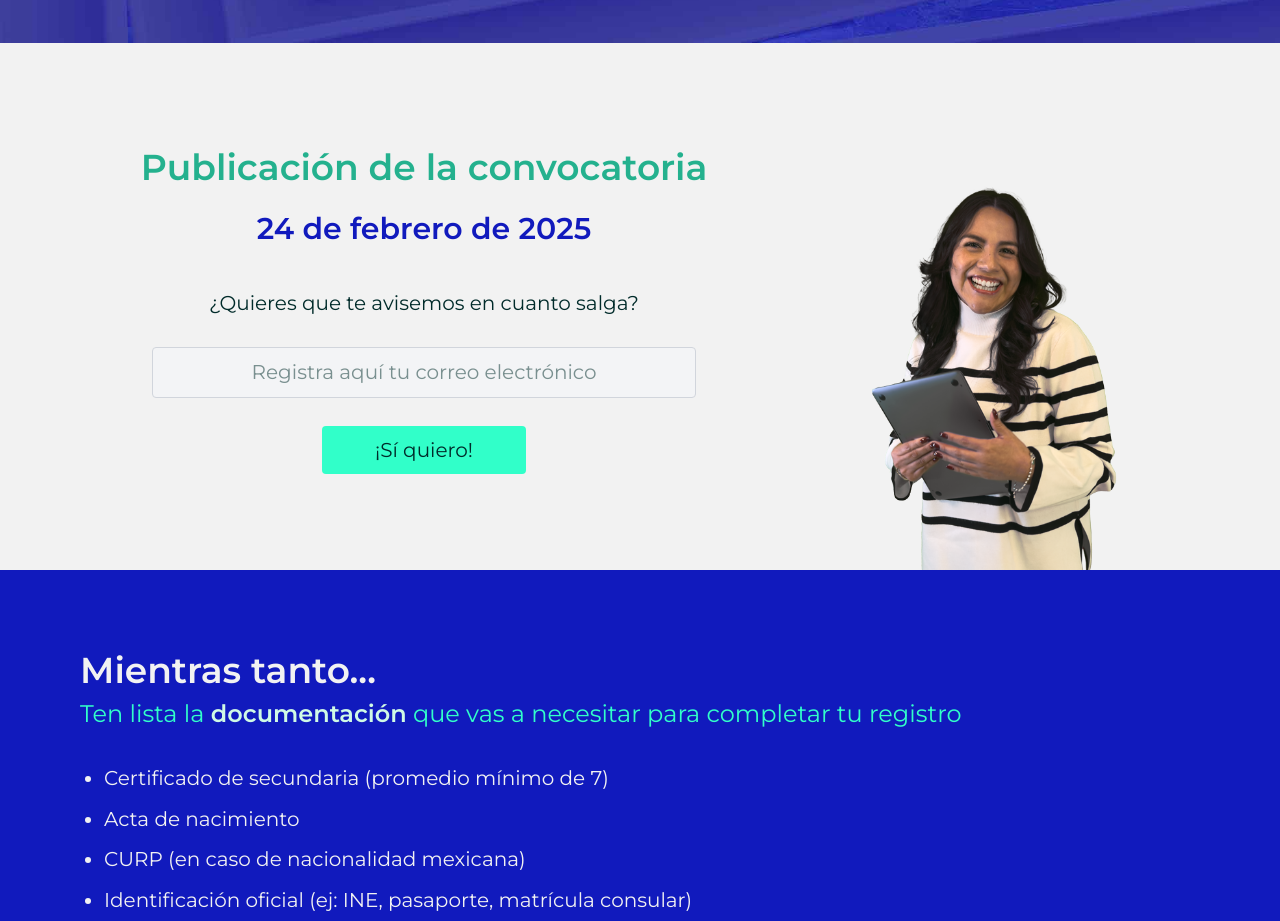
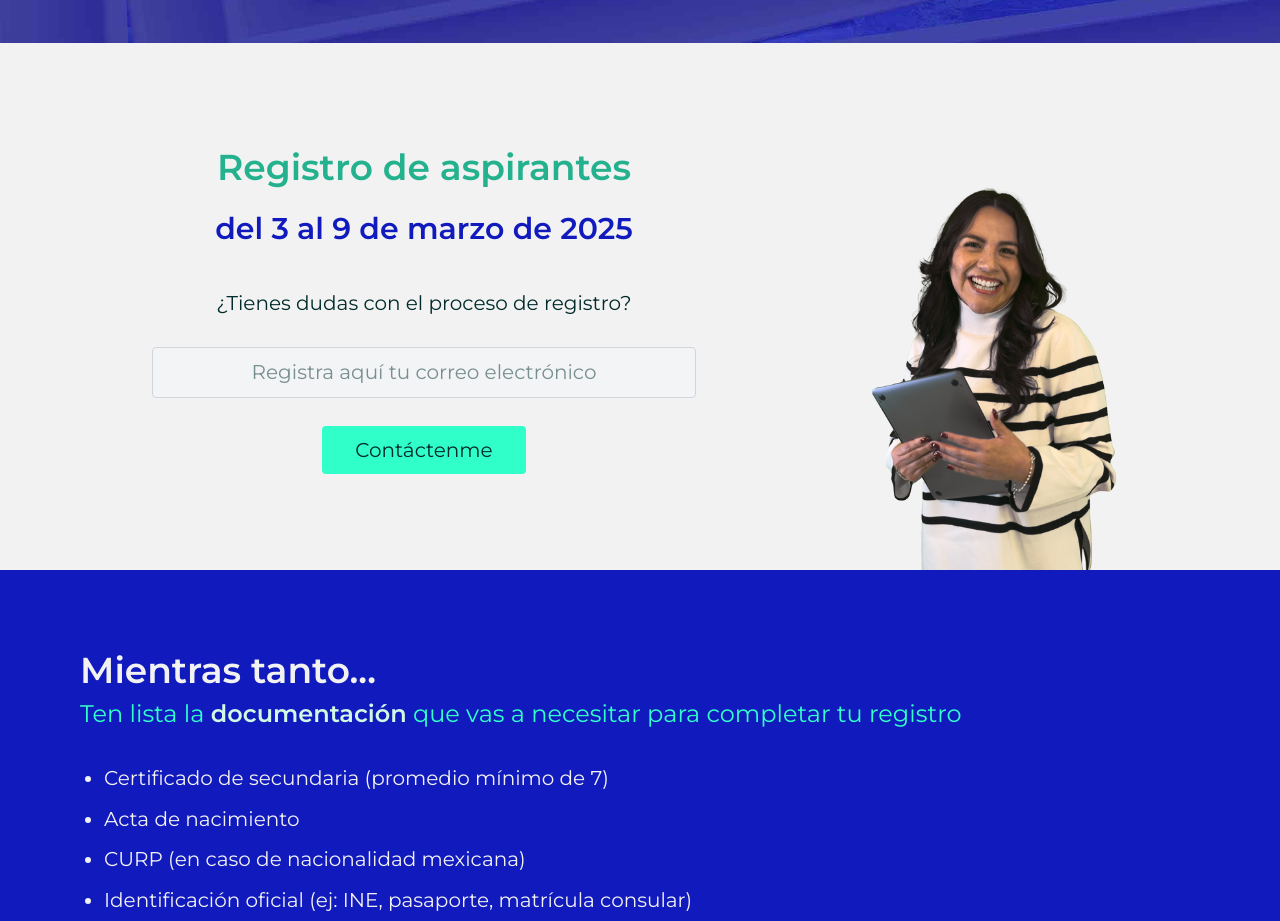
Before and after one commit to bunam-mx/convocatoria, an Astro site: page / in a window 1280 px wide. Shown: the part 3749-4670 px from the top of the page. Built offline with nearby package versions, Linux system fonts and the light colour scheme; Astro itself is replaced by a stand-in of ours; no server answers.

Commit message:
Se actualiza para Registro de aspirantes

```diff
--- a/src/components/CallToBlock.astro
+++ b/src/components/CallToBlock.astro
@@ -2,13 +2,13 @@
   <article class="grid grid-cols-1 lg:grid-cols-3 content-end gap-4">
     <div class="col-span-2 py-20">
       <header class="text-center">
-        <h2 class="text-emerald-dark">Publicación de la convocatoria</h2>
-        <h3 class="text-blue-call">24 de febrero de 2025</h3>
+        <h2 class="text-emerald-dark">Registro de aspirantes</h2>
+        <h3 class="text-blue-call">del 3 al 9 de marzo de 2025</h3>
       </header>
       <div class="container mx-auto pb-4 px-4 text-center">
         <form action="" method="post" id="email-form">
           <label for="email" class="block py-4"
-            >¿Quieres que te avisemos en cuanto salga?</label
+            >¿Tienes dudas con el proceso de registro?</label
           >
           <input
             type="email"
@@ -21,7 +21,7 @@
           <button
             type="submit"
             class="w-full sm:w-3/4 md:w-1/4 bg-emerald-light hover:bg-emerald-dark hover:text-white mt-4 py-2 px-4 rounded"
-            >¡Sí quiero!</button
+            >Contáctenme</button
           >
         </form>
       </div>
```
